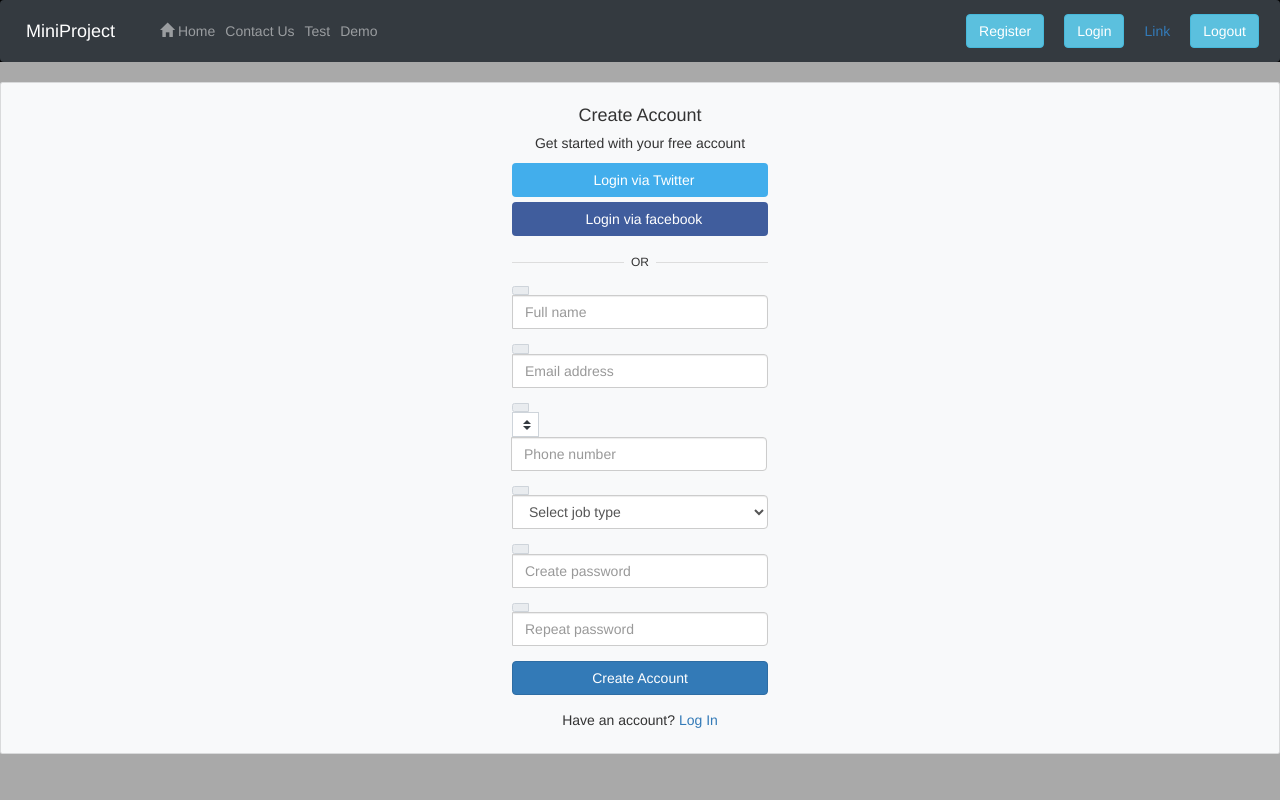
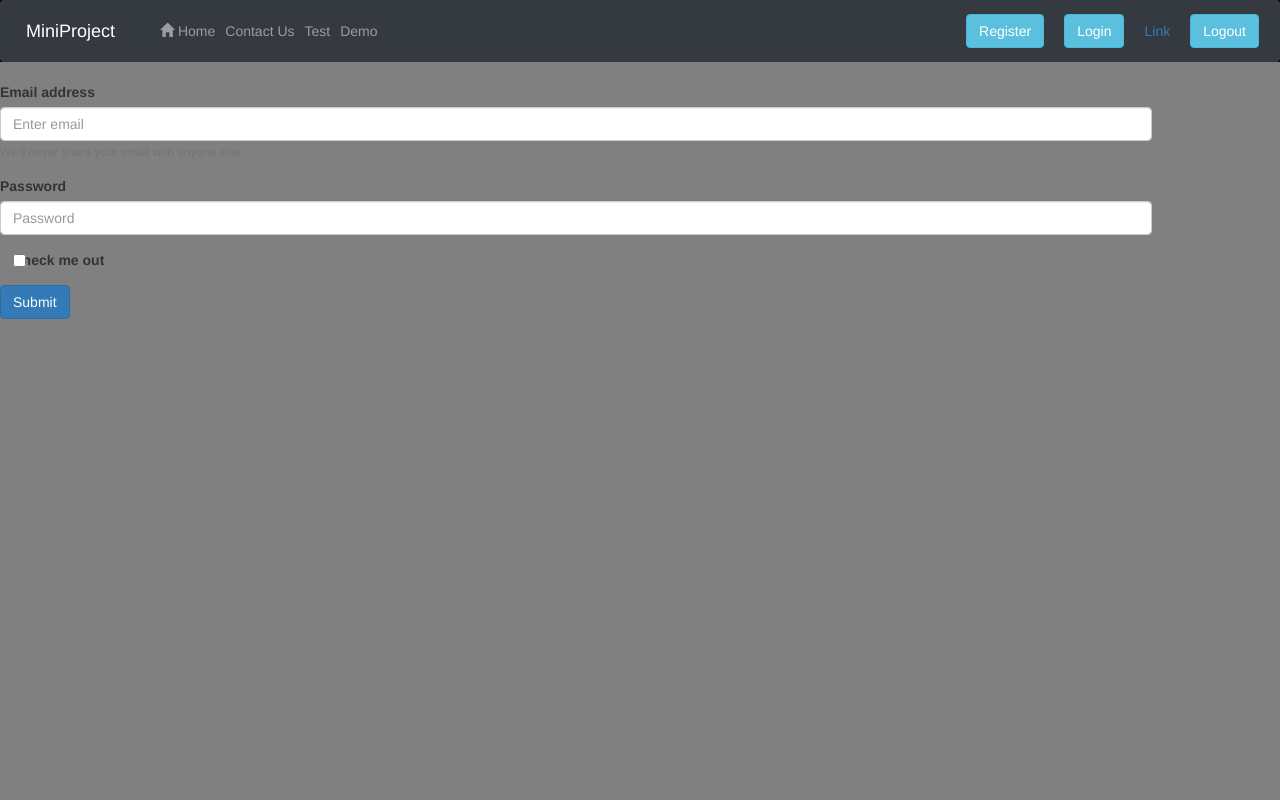
Before and after one commit to mdzafarhassan/miniproject-1, a Django app: template welcome/templates/register.html in a window 1280 px wide. Run offline with Django 3.2, Linux system fonts and the light colour scheme; the template is opened without the code that fills it, so the values that code supplies are empty; some libraries are stand-ins or nearby versions.

Commit message:
updating tasks May stop working(will check soon)

```diff
--- a/static/css/master.css
+++ b/static/css/master.css
@@ -1,38 +1,13 @@
 body{
-    background-color: darkgrey;
+
+    background-color: grey;
 }
 
 #navbar{
     background-color: black;
 }
 
-.divider-text {
-    position: relative;
-    text-align: center;
-    margin-top: 15px;
-    margin-bottom: 15px;
+#register-form{
+    width: 90%;
+    ali
 }
-.divider-text span {
-    padding: 7px;
-    font-size: 12px;
-    position: relative;
-    z-index: 2;
-}
-.divider-text:after {
-    content: "";
-    position: absolute;
-    width: 100%;
-    border-bottom: 1px solid #ddd;
-    top: 55%;
-    left: 0;
-    z-index: 1;
-}
-
-.btn-facebook {
-    background-color: #405D9D;
-    color: #fff;
-}
-.btn-twitter {
-    background-color: #42AEEC;
-    color: #fff;
-}
--- a/welcome/templates/register.html
+++ b/welcome/templates/register.html
@@ -3,74 +3,20 @@
 
 
 {% block content %}
-
-<div class="card bg-light">
-    <article class="card-body mx-auto" style="max-width: 400px;">
-        <h4 class="card-title mt-3 text-center">Create Account</h4>
-        <p class="text-center">Get started with your free account</p>
-        <p>
-            <a href="" class="btn btn-block btn-twitter"> <i class="fab fa-twitter"></i>   Login via Twitter</a>
-            <a href="" class="btn btn-block btn-facebook"> <i class="fab fa-facebook-f"></i>   Login via facebook</a>
-        </p>
-        <p class="divider-text">
-            <span class="bg-light">OR</span>
-        </p>
-        <form>
-            <div class="form-group input-group">
-                <div class="input-group-prepend">
-                    <span class="input-group-text"> <i class="fa fa-user"></i> </span>
-                    </div>
-                <input name="" class="form-control" placeholder="Full name" type="text">
-            </div> <!-- form-group// -->
-            <div class="form-group input-group">
-                <div class="input-group-prepend">
-                    <span class="input-group-text"> <i class="fa fa-envelope"></i> </span>
-                    </div>
-                <input name="" class="form-control" placeholder="Email address" type="email">
-            </div> <!-- form-group// -->
-            <div class="form-group input-group">
-                <div class="input-group-prepend">
-                    <span class="input-group-text"> <i class="fa fa-phone"></i> </span>
-                </div>
-                <select class="custom-select" style="max-width: 120px;">
-                    <option selected="">+971</option>
-                    <option value="1">+972</option>
-                    <option value="2">+198</option>
-                    <option value="3">+701</option>
-                </select>
-                <input name="" class="form-control" placeholder="Phone number" type="text">
-            </div> <!-- form-group// -->
-            <div class="form-group input-group">
-                <div class="input-group-prepend">
-                    <span class="input-group-text"> <i class="fa fa-building"></i> </span>
-                </div>
-                <select class="form-control">
-                    <option selected=""> Select job type</option>
-                    <option>Designer</option>
-                    <option>Manager</option>
-                    <option>Accaunting</option>
-                </select>
-            </div> <!-- form-group end.// -->
-            <div class="form-group input-group">
-                <div class="input-group-prepend">
-                    <span class="input-group-text"> <i class="fa fa-lock"></i> </span>
-                </div>
-                <input class="form-control" placeholder="Create password" type="password">
-            </div> <!-- form-group// -->
-            <div class="form-group input-group">
-                <div class="input-group-prepend">
-                    <span class="input-group-text"> <i class="fa fa-lock"></i> </span>
-                </div>
-                <input class="form-control" placeholder="Repeat password" type="password">
-            </div> <!-- form-group// -->
-            <div class="form-group">
-                <button type="submit" class="btn btn-primary btn-block"> Create Account  </button>
-            </div> <!-- form-group// -->
-            <p class="text-center">Have an account? <a href="">Log In</a> </p>
-        </form>
-    </article>
-    </div> <!-- card.// -->
-
-</div>
-
+    <form id="register-form">
+        <div class="form-group">
+            <label for="exampleInputEmail1">Email address</label>
+            <input type="email" class="form-control" id="exampleInputEmail1" aria-describedby="emailHelp" placeholder="Enter email">
+            <small id="emailHelp" class="form-text text-muted">We'll never share your email with anyone else.</small>
+        </div>
+        <div class="form-group">
+            <label for="exampleInputPassword1">Password</label>
+            <input type="password" class="form-control" id="exampleInputPassword1" placeholder="Password">
+        </div>
+        <div class="form-group form-check">
+            <input type="checkbox" class="form-check-input" id="exampleCheck1">
+            <label class="form-check-label" for="exampleCheck1">Check me out</label>
+        </div>
+        <button type="submit" class="btn btn-primary">Submit</button>
+    </form>
 {% endblock %}
```
Also changed, not shown: test.py (+37 -0 lines), HRank.py (added).
